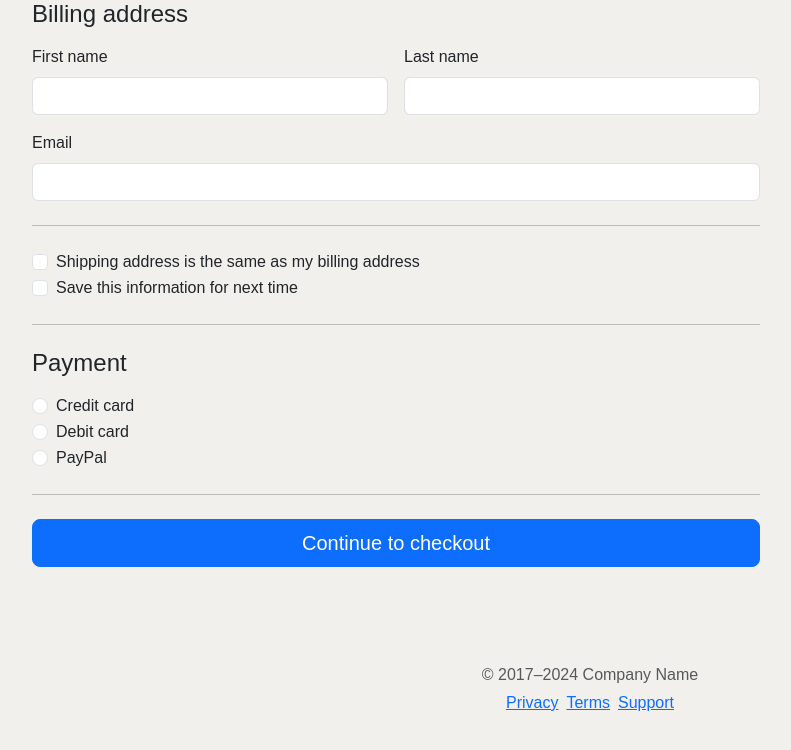
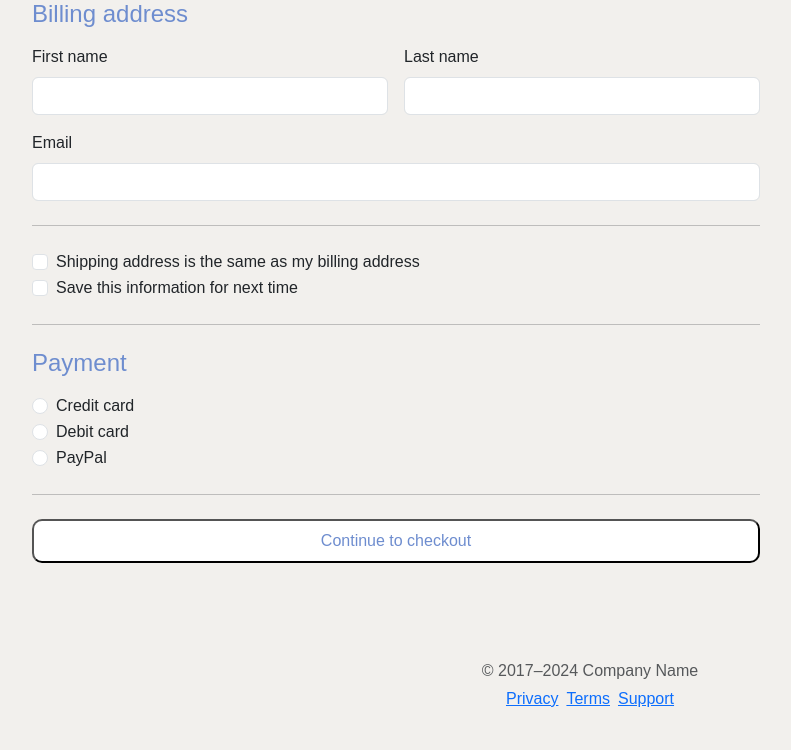
Before and after one commit to Thekey213/DigiTech, a React (Vite) app: page /DigiTech/checkout in a window 1280 px wide. Shown: the top 750 px of the page, without its empty margins (50-841 px from the left). Built offline with nearby package versions, Linux system fonts and the light colour scheme.

Commit message:
Changed Colour of Headings in Cart

```diff
--- a/src/components/product/ProductHomeSection.jsx
+++ b/src/components/product/ProductHomeSection.jsx
@@ -16,7 +16,7 @@ const ProductHomeSection = () => {
                     <h3 style={{ color: ' #6E8DCF' }}>SHOP OUR <br /> PRODUCTS</h3>
                     <p className="alibaba" style={{ fontSize: '21px', color: '#3C5B7D', fontWeight: 'bold' }}>View Our Laps</p>
                     <button className="product-btn">
-                        <Link to='laptops'  style={{ textDecoration: 'none' }}>
+                        <Link to='laptops'  style={{ textDecoration: 'none',color: ' #6E8DCF'}}>
                         SHOW ALL {arrow}
                         </Link>
 
--- a/src/components/product/productrow.css
+++ b/src/components/product/productrow.css
@@ -56,7 +56,7 @@
 
 .producthome .product-btn:hover {
     border: 1px solid #6E8DCF;
-    color: #6E8DCF;
+    color: #3C5B7D;
     transition: ease-in-out 0.3s;
 }
 
--- a/src/pages/cart/Checkout.jsx
+++ b/src/pages/cart/Checkout.jsx
@@ -1,4 +1,5 @@
 import React, { useState } from "react";
+import "./cart.css";
 
 const Checkout = () => {
   const [formData, setFormData] = useState({
@@ -44,7 +45,7 @@ const Checkout = () => {
             {/* Your cart section */}
           </div>
           <div className="col-md-7 col-lg-8">
-            <h4 className="mb-3">Billing address</h4>
+            <h4 style={{color:'#6E8DCF'}} className="mb-3">Billing address</h4>
             <form
               className={validated ? "needs-validation was-validated" : "needs-validation"}
               noValidate
@@ -118,7 +119,7 @@ const Checkout = () => {
 
               <hr className="my-4" />
 
-              <h4 className="mb-3">Payment</h4>
+              <h4 style={{color:'#6E8DCF'}}  className="mb-3">Payment</h4>
 
               <div className="my-3">
                 <div className="form-check">
@@ -220,8 +221,10 @@ const Checkout = () => {
               )}
 
               <hr className="my-4" />
+               <div className="checkOutButton">
+              <button   className="w-100  btn-lg"  type="submit">Continue to checkout</button>
 
-              <button className="w-100 btn btn-primary btn-lg" type="submit">Continue to checkout</button>
+               </div>
             </form>
           </div>
         </div>
--- a/src/pages/cart/cart.css
+++ b/src/pages/cart/cart.css
@@ -113,3 +113,18 @@
 
 
  }
+
+ .checkOutButton button {
+  background-color: white;
+  color: #6E8DCF;
+  border: none solid #C7B7CD;
+  padding: 8px 16px;
+  border-radius: 10px;
+  cursor: pointer;
+  transition: background-color 0.3s ease;
+}
+
+.checkOutButton button:hover {
+  background-color:   #6E8DCF;
+  color: white;
+}
```
